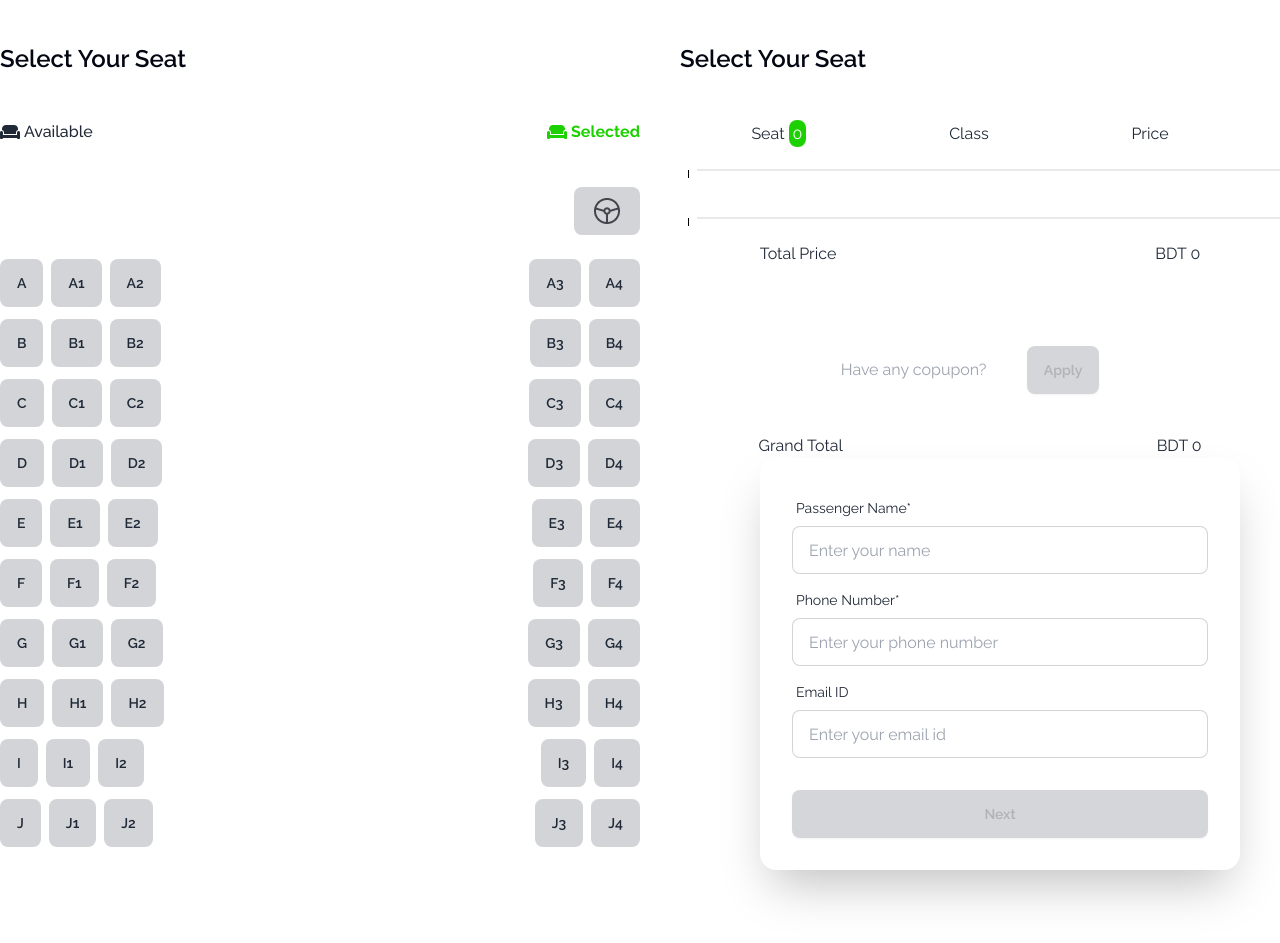
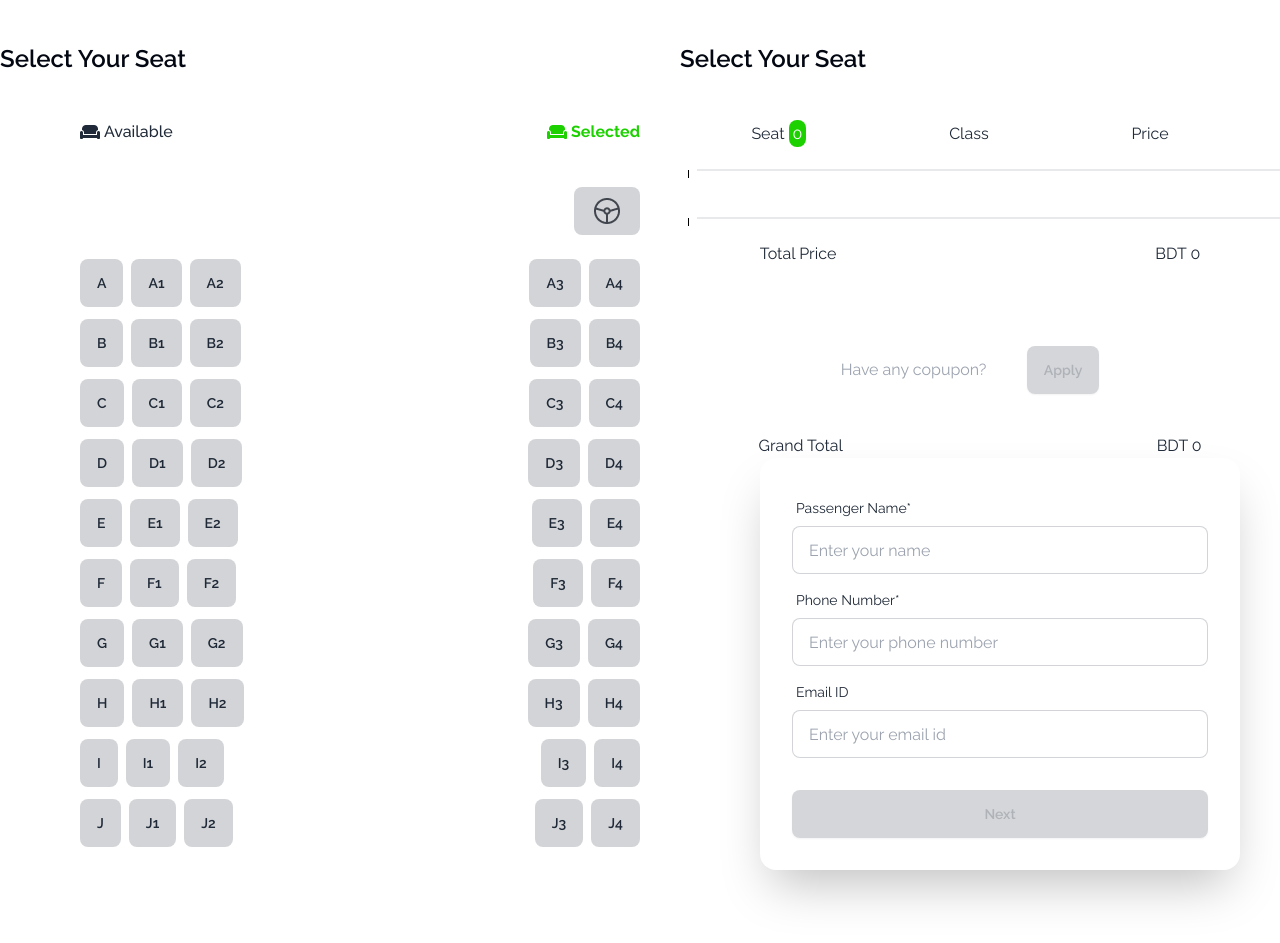
Before and after one commit to sajib689/assignment-05, a plain HTML site: page index.html in a window 1280 px wide. Shown: the part 2000-2943 px from the top of the page. Drawn offline with nearby package versions, Linux system fonts and the light colour scheme; some packages are replaced by stand-ins of ours; a script that the page names is missing.

Commit message:
fix some margin

```diff
--- a/index.html
+++ b/index.html
@@ -181,7 +181,7 @@
     <section class="container mx-auto mt-[100px] mb-[100px] grid grid-cols-2">
       <div>
         <h1 class="text-[24px] font-[600] text-[#030712]">Select Your Seat</h1>
-        <div class="flex justify-between items-center mt-[43px]">
+        <div class="flex justify-between items-center mt-[43px] ms-20">
           <div class="flex justify-center items-center">
             <i class="fa-solid fa-couch"></i>
             <p class="ms-1 text-[rgba(3, 7, 18, 0.50)] font-[500]">Available</p>
@@ -196,7 +196,7 @@
         </div>
         <!-- seat dis... -->
 
-        <div class="mt-[24px]">
+        <div class="mt-[24px] ms-20">
           <!-- part 1 -->
           <div  class="flex justify-between">
             <div class="flex justify-evenly">
```
